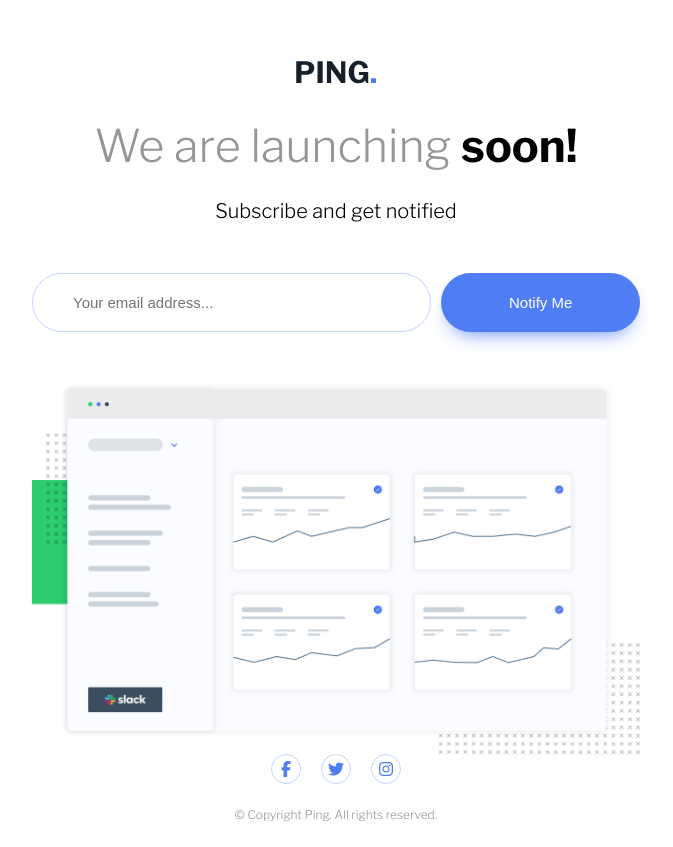
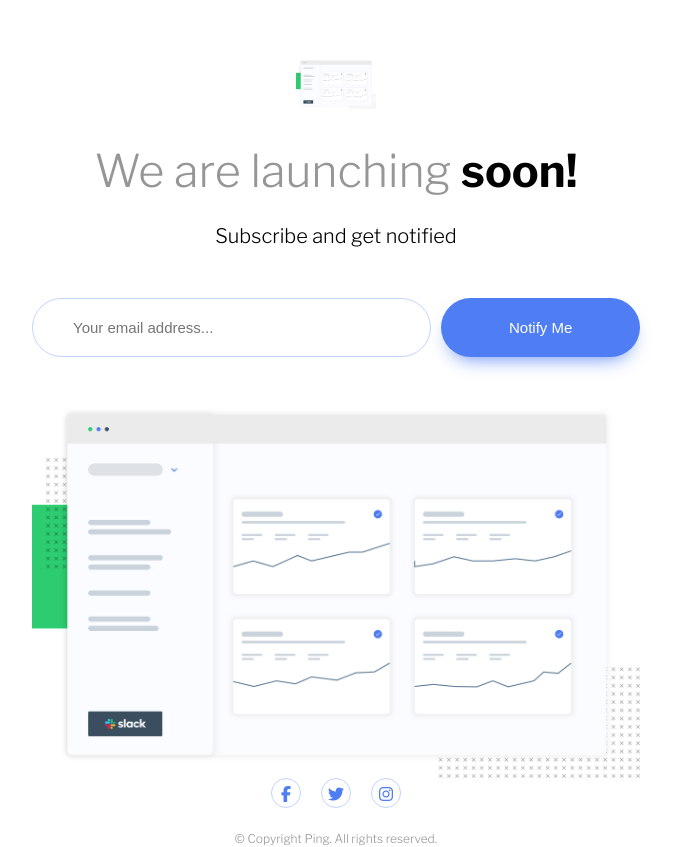
Before and after one commit to Suprefuner/ping-coming-soon, a plain HTML site: page index.html in a window 1280 px wide. Shown: the whole page, without its empty margins (304-977 px from the left). Before the commit the page ends 823 px from the top, so only its background shows below. Drawn offline with nearby package versions, Linux system fonts and the light colour scheme.

Commit message:
change image link

```diff
--- a/index.html
+++ b/index.html
@@ -272,7 +272,11 @@
   <body>
     <main class="container">
       <div class="content">
-        <img src="images/logo.svg" alt="company logo" class="logo" />
+        <img
+          src="./images/illustration-dashboard.png"
+          alt="company logo"
+          class="logo"
+        />
         <div class="text">
           <h1 class="text__heading heading-1">
             We are launching <span>soon!</span>
```
